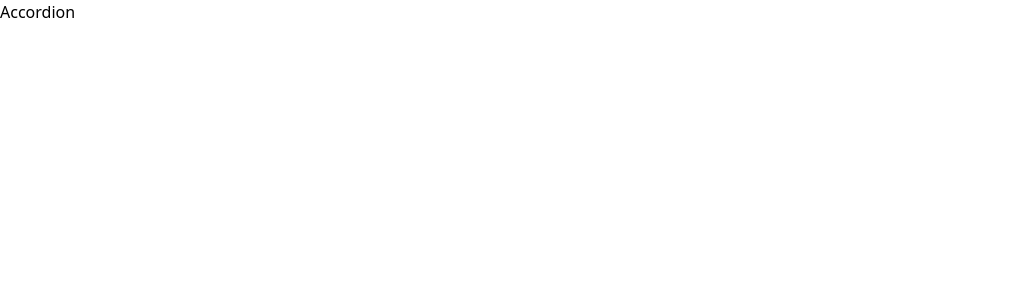
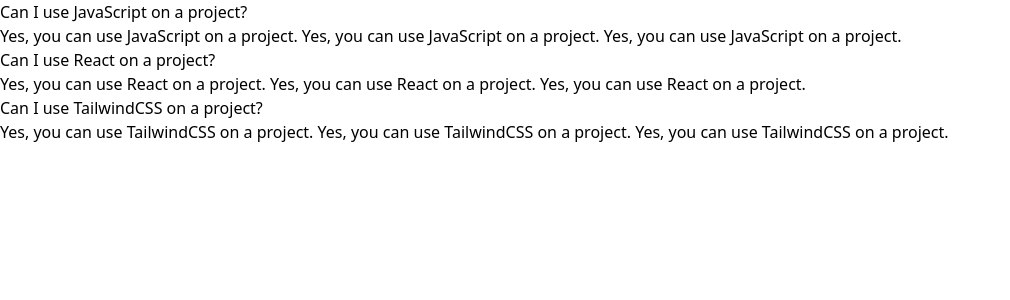
Before and after one commit to cheehwatang/react-components-library, a React (Create React App) app: page / in a window 1280 px wide. Shown: the top 300 px of the page, without its empty margins (0-1010 px from the left). Built offline with nearby package versions, Linux system fonts and the light colour scheme.

Commit message:
Adds example content to display in the accordion component

```diff
--- a/src/App.js
+++ b/src/App.js
@@ -1,7 +1,28 @@
 import Accordion from "./components/Accordion";
 
 function App() {
-  return <Accordion />;
+  const items = [
+    {
+      id: "1",
+      label: "Can I use JavaScript on a project?",
+      content:
+        "Yes, you can use JavaScript on a project. Yes, you can use JavaScript on a project. Yes, you can use JavaScript on a project.",
+    },
+    {
+      id: "2",
+      label: "Can I use React on a project?",
+      content:
+        "Yes, you can use React on a project. Yes, you can use React on a project. Yes, you can use React on a project.",
+    },
+    {
+      id: "3",
+      label: "Can I use TailwindCSS on a project?",
+      content:
+        "Yes, you can use TailwindCSS on a project. Yes, you can use TailwindCSS on a project. Yes, you can use TailwindCSS on a project.",
+    },
+  ];
+
+  return <Accordion items={items} />;
 }
 
 export default App;
--- a/src/components/Accordion.js
+++ b/src/components/Accordion.js
@@ -1,5 +1,14 @@
-function Accordion() {
-  return <div>Accordion</div>;
+function Accordion({ items }) {
+  const renderedItems = items.map((item) => {
+    return (
+      <div key={item.id}>
+        <div>{item.label}</div>
+        <div>{item.content}</div>
+      </div>
+    );
+  });
+
+  return <div>{renderedItems}</div>;
 }
 
 export default Accordion;
```
